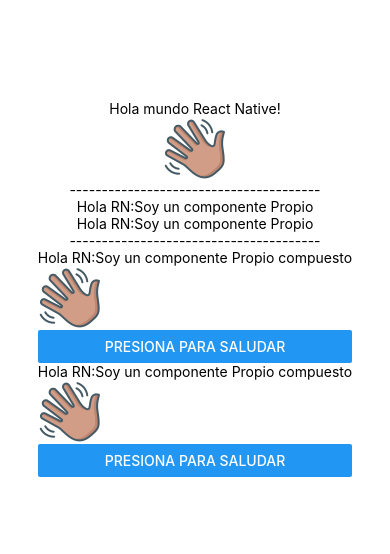
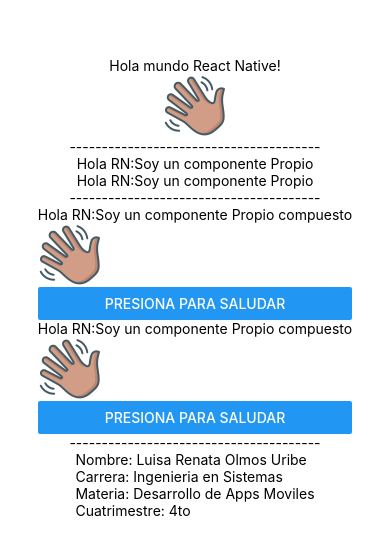
Before and after one commit to 125055208-ren/DAM221, a React Native app in the folder miApp2/: screen / in a window 390 px wide. Shown: the part 134-688 px from the top of the page. Built offline with nearby package versions, Linux system fonts and the light colour scheme.

Commit message:
Practica Completada
Se agrego los 4 nuevos componentes

```diff
--- a/miApp2/App.js
+++ b/miApp2/App.js
@@ -4,6 +4,7 @@
 import { StyleSheet, Text, View, Image } from 'react-native';
 import{Saludo} from './components/Saludo.js';
 import{Saludo2} from './components/Saludo2.js';
+import { Perfil } from './components/Perfil.js';
 
 
 /*2.Zona Render o Main*/
@@ -21,9 +22,8 @@
       <Text>---------------------------------------</Text>
       <Saludo2></Saludo2>
       <Saludo2/>
-
-
-      <StatusBar style="auto" />
+      <Text>---------------------------------------</Text>
+<Perfil />
     </View>
   );
 }
--- /dev/null
+++ b/miApp2/components/Perfil.js
@@ -0,0 +1,12 @@
+import { Text, View } from 'react-native';
+
+export const Perfil = () => {
+  return (
+    <View>
+      <Text >Nombre: Luisa Renata Olmos Uribe</Text>
+      <Text >Carrera: Ingenieria en Sistemas</Text>
+      <Text >Materia: Desarrollo de Apps Moviles</Text>
+      <Text >Cuatrimestre: 4to</Text>
+    </View>
+  );
+};
```
